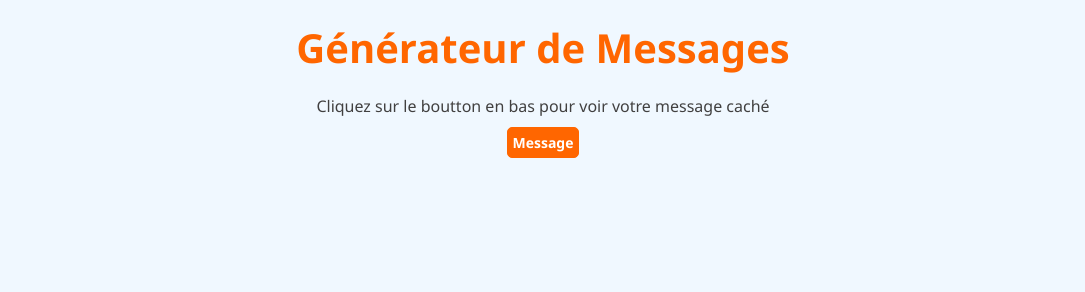
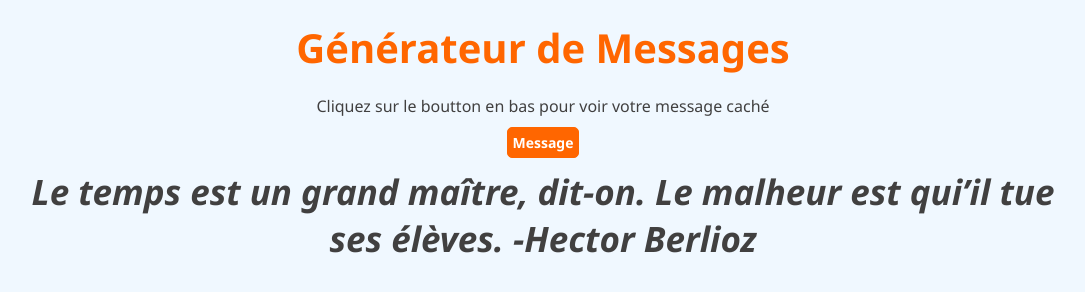
Before and after one commit to Benjamin-Bukasa/Mixed-Message, a plain HTML site: page index.html in a window 1280 px wide. Both pictures are taken after a click on the button "Message". Shown: the whole page, without its empty margins (97-1182 px from the left). Drawn offline with Linux system fonts and the light colour scheme.

Commit message:
commit final du projet Mixed Message

```diff
--- a/app.js
+++ b/app.js
@@ -1,4 +1,4 @@
-const btn = document.getElementById('genMsg');
+const genMsg = document.getElementById('genMsg');
 const monMessage = document.getElementById('monMessage');
 let randomMessages=
 [
@@ -12,10 +12,10 @@ let randomMessages=
     "Il n’y a pas de verités moyennes. -Georges Bernanos",
     "Chassez le naturel, il revient au galop. -French proverb",
     " Il vaut mieux prévenir que guérir. -French proverb",
-    "Le temps est un grand maître, dit-on. Le malheur est qui’il tue ses élèves. -Hector Berlioz",
+    "Le temps est un grand maître, dit-on. Le malheur est qui’il tue ses élèves. -Hector Berlioz"
 ];
 
 genMsg.addEventListener('click', function(){
-    let randomMessage = randomMessages[Math.floor(Math.random()*randomMessages.length)]
-    monMessage.innerText("radomMessage");
+    let randomMessage = randomMessages[Math.floor(Math.random() * randomMessages.length)]
+    monMessage.innerText=randomMessage;
 });
--- a/style.css
+++ b/style.css
@@ -42,3 +42,10 @@ button:hover{
     cursor: pointer;
     padding: 5px;
 }
+
+#monMessage{
+    font-size: 35px;
+    font-style: italic;
+    font-weight: 600;
+    color: #414040;
+}
```
